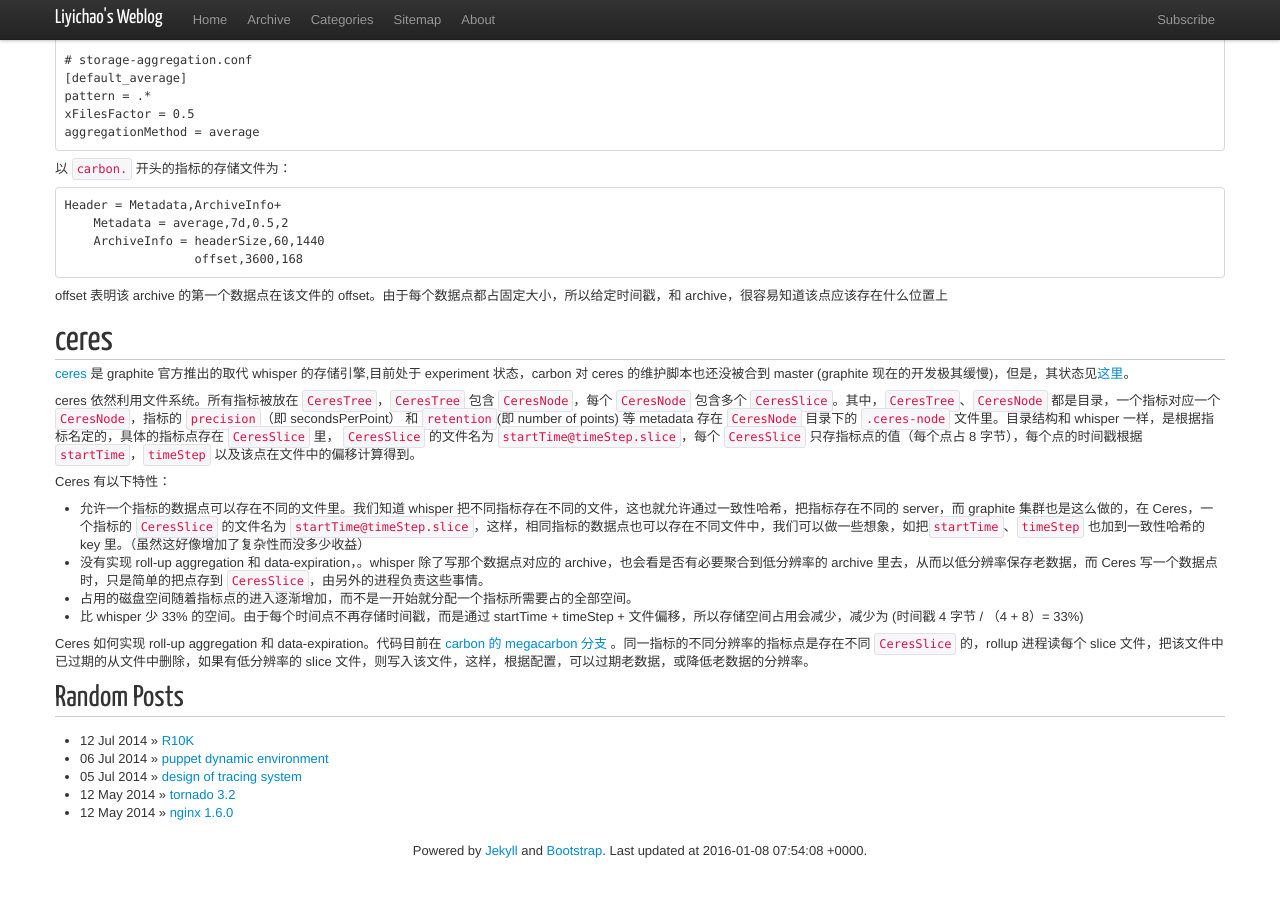
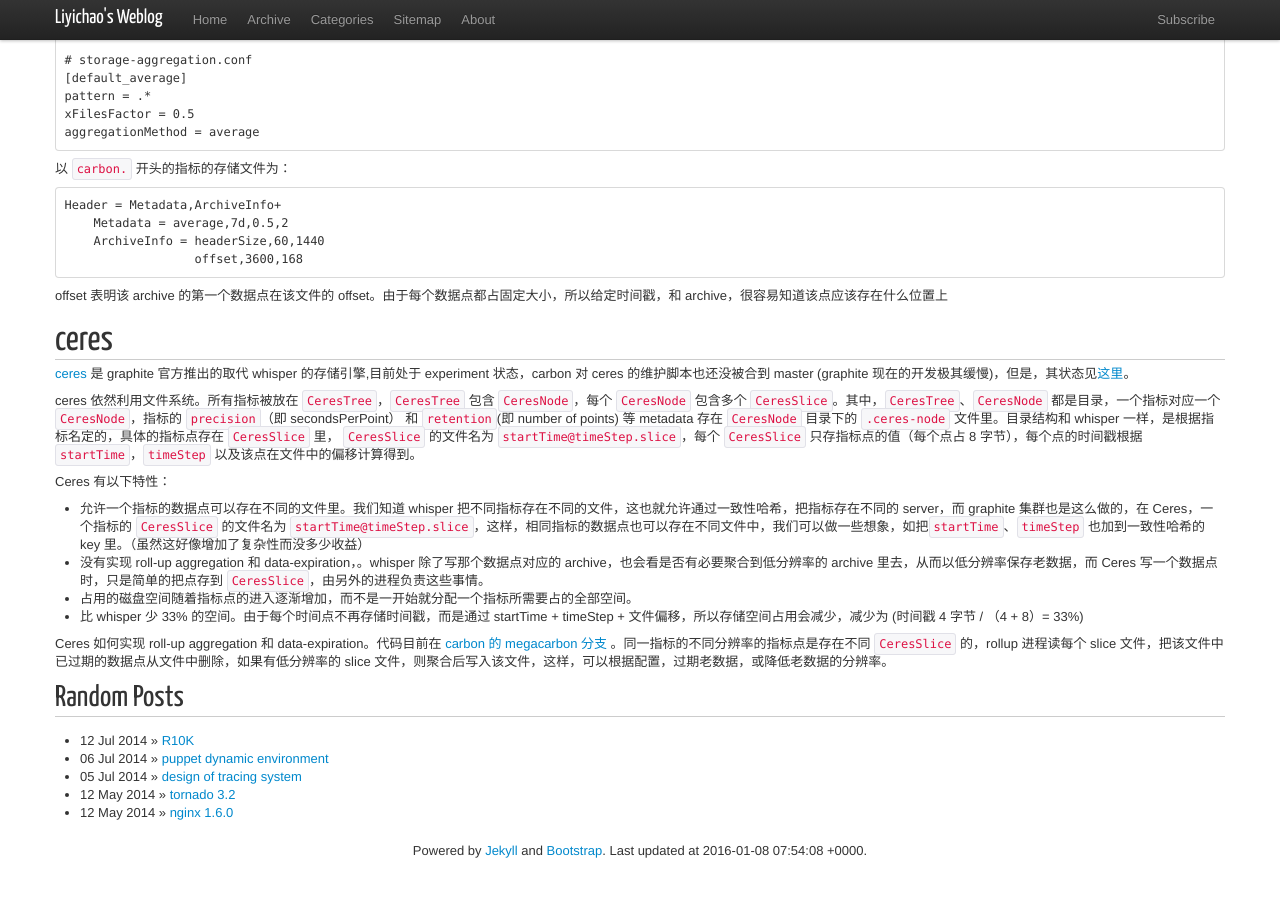
Before and after one commit to liyichao/liyichao.github.io, a Jekyll site: the page built from _posts/2016/2016-01-08-graphite-源码剖析.md, in a window 1280 px wide and 900 px high, scrolled down 1707 px. Shown: the top 897 px of the window. Built offline with Jekyll 4.4.1, drawn with Linux system fonts in a browser that asks for light colours; nearby versions of some CDN libraries; Markdown is read by kramdown in place of the engine named in the settings; comment, search, counter and statistics services are not loaded.

Commit message:
Minor update.

```diff
--- a/_posts/2016/2016-01-08-graphite-源码剖析.md
+++ b/_posts/2016/2016-01-08-graphite-源码剖析.md
@@ -129,4 +129,4 @@ Ceres 有以下特性：
 * 占用的磁盘空间随着指标点的进入逐渐增加，而不是一开始就分配一个指标所需要占的全部空间。
 * 比 whisper 少 33% 的空间。由于每个时间点不再存储时间戳，而是通过 startTime + timeStep + 文件偏移，所以存储空间占用会减少，减少为 (时间戳 4 字节 / （4 + 8）= 33%)
 
-Ceres 如何实现 roll-up aggregation 和 data-expiration。代码目前在 [carbon 的 megacarbon 分支](https://github.com/graphite-project/carbon/blob/megacarbon/plugins%2Fmaintenance%2Frollup.py) 。同一指标的不同分辨率的指标点是存在不同 `CeresSlice` 的，rollup 进程读每个 slice 文件，把该文件中已过期的从文件中删除，如果有低分辨率的 slice 文件，则写入该文件，这样，根据配置，可以过期老数据，或降低老数据的分辨率。
+Ceres 如何实现 roll-up aggregation 和 data-expiration。代码目前在 [carbon 的 megacarbon 分支](https://github.com/graphite-project/carbon/blob/megacarbon/plugins%2Fmaintenance%2Frollup.py) 。同一指标的不同分辨率的指标点是存在不同 `CeresSlice` 的，rollup 进程读每个 slice 文件，把该文件中已过期的数据点从文件中删除，如果有低分辨率的 slice 文件，则聚合后写入该文件，这样，可以根据配置，过期老数据，或降低老数据的分辨率。
```
